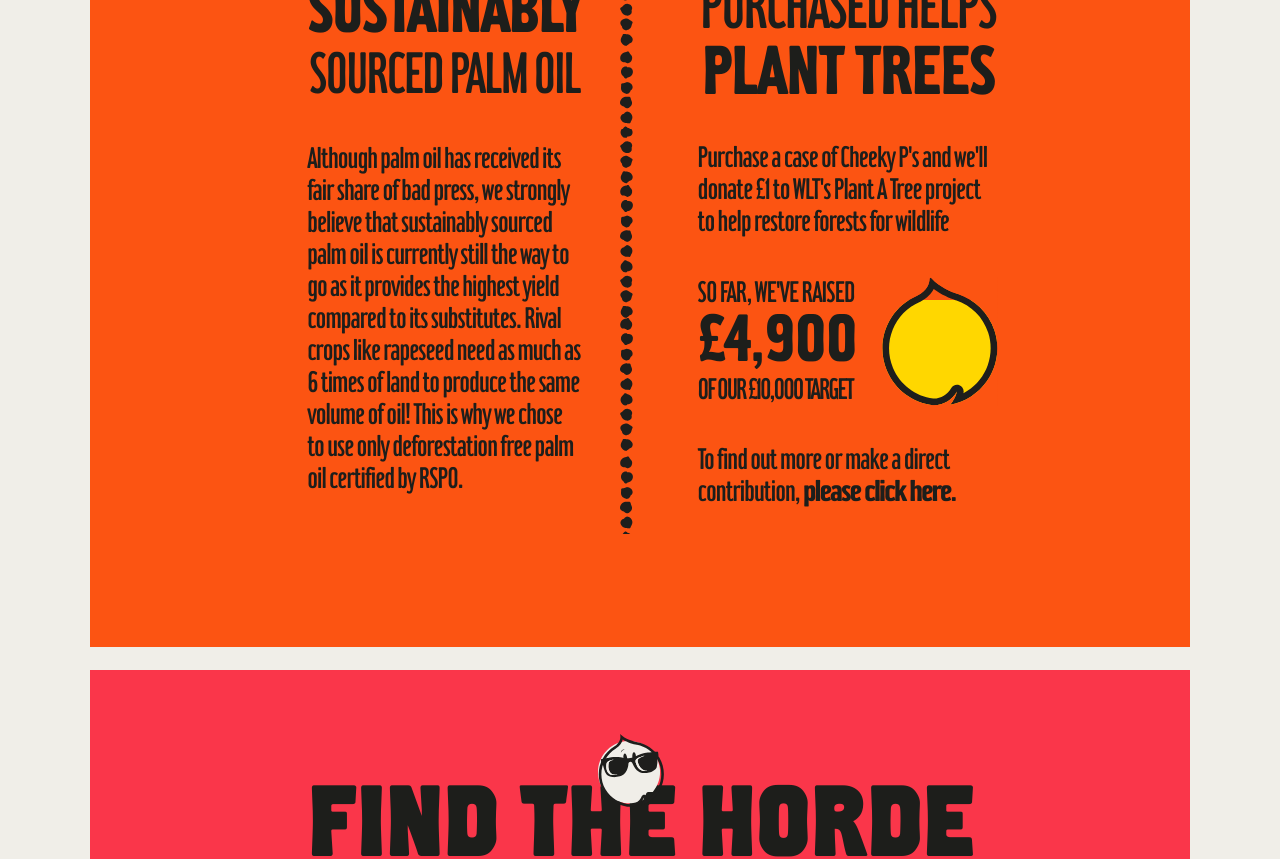
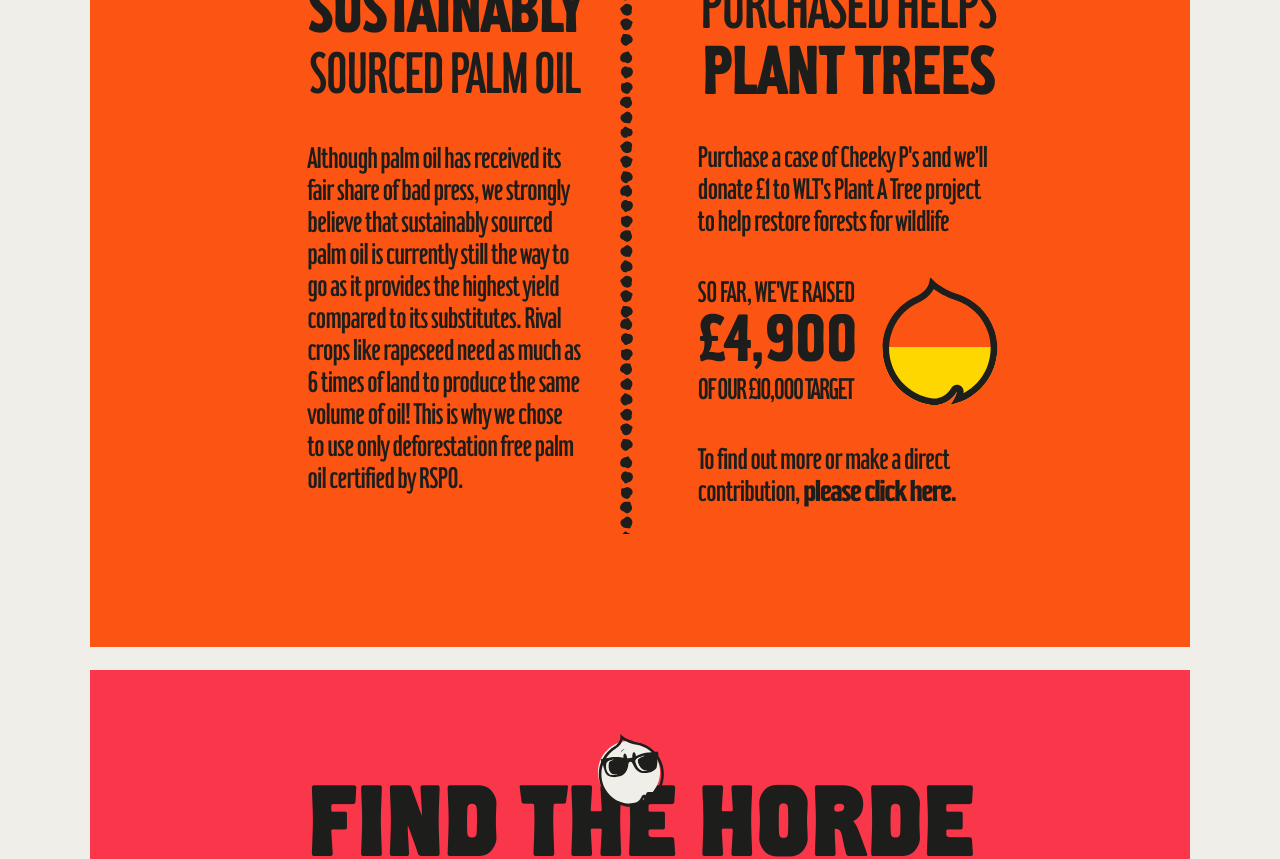
Before and after one commit to cliveportman/food-brand, a Svelte app: page / in a window 1280 px wide. Shown: the part 3223-4082 px from the top of the page. Built offline with nearby package versions, Linux system fonts and the light colour scheme.

Commit message:
Update Sustainability.svelte

```diff
--- a/src/Sections/Sustainability.svelte
+++ b/src/Sections/Sustainability.svelte
@@ -3,7 +3,7 @@
 :global(#raisedsofar-fill.aos-animate) {
 
   /* THIS IS THE ALL IMPORTANT LINE. UPDATE THE PERCENTAGE ONLY */
-  height: calc(90% * 0.9);
+  height: calc(50% * 0.9);
 
 }
 
```
